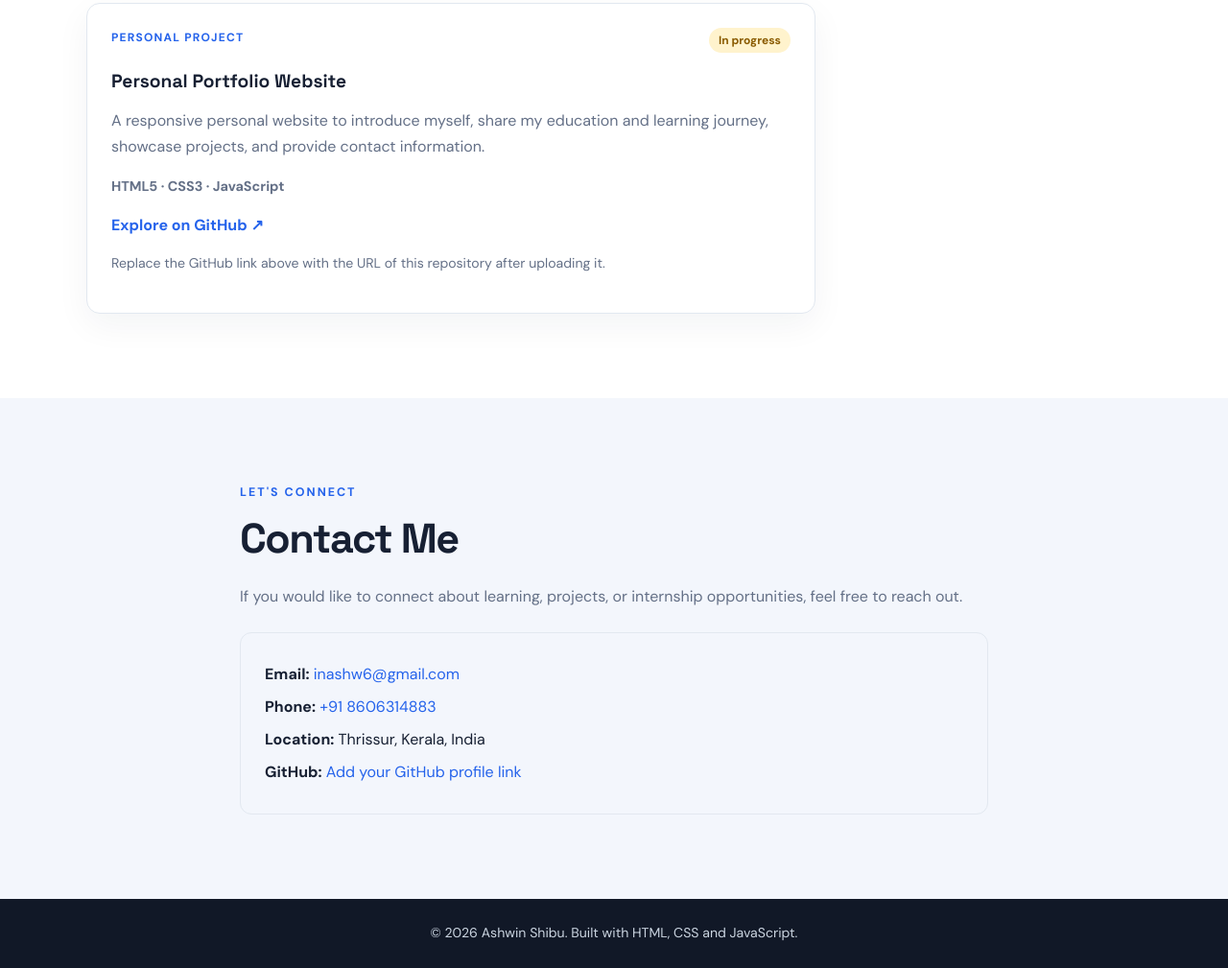
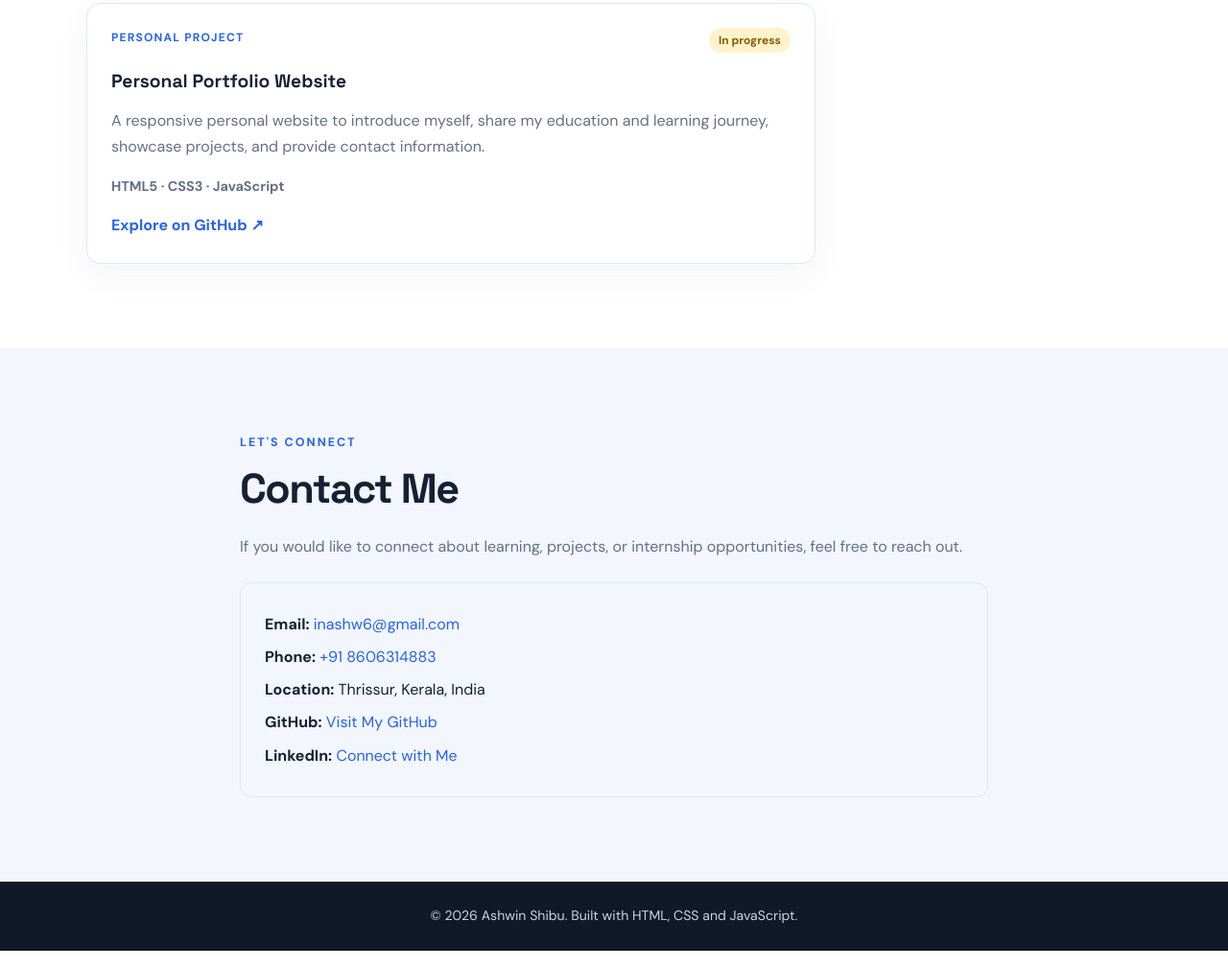
Before and after one commit to ashwin567/ashwin-personal-portfolio, a plain HTML site: page index.html in a window 1280 px wide. Shown: the part 1992-3001 px from the top of the page at 96% size. Drawn offline with Linux system fonts and the light colour scheme.

Commit message:
Update index.html

```diff
--- a/index.html
+++ b/index.html
@@ -1,4 +1,4 @@
-<!DOCTYPE html>
+ <!DOCTYPE html>
 <html lang="en">
 <head>
   <meta charset="UTF-8">
@@ -7,11 +7,16 @@
   <title>Ashwin Shibu | Web Developer Portfolio</title>
   <link rel="stylesheet" href="style.css">
 </head>
+
 <body>
+
   <header class="site-header">
     <nav class="navbar container" aria-label="Main navigation">
       <a class="logo" href="#home">Ashwin<span>.</span></a>
-      <button class="menu-toggle" id="menuToggle" aria-label="Toggle navigation" aria-expanded="false">☰</button>
+
+      <button class="menu-toggle" id="menuToggle"
+        aria-label="Toggle navigation" aria-expanded="false">☰</button>
+
       <ul class="nav-links" id="navLinks">
         <li><a href="#home">Home</a></li>
         <li><a href="#about">About</a></li>
@@ -23,48 +28,66 @@
   </header>
 
   <main>
+
+    <!-- Home Section -->
     <section class="hero section" id="home">
       <div class="container hero-content">
+
         <img src="profile.jpg"
-     alt="Ashwin Shibu"
-     style="width:160px;height:160px;object-fit:cover;border-radius:50%;margin-bottom:25px;">
+          alt="Ashwin Shibu"
+          style="width:160px;height:160px;object-fit:cover;border-radius:50%;margin-bottom:25px;">
+
         <p class="eyebrow">HELLO, I'M</p>
         <h1>Ashwin Shibu</h1>
         <h2>Computer Science Student</h2>
+
         <p class="hero-text">
           I am a first-year B.Tech Computer Science and Engineering student
           interested in web development, technology, and building useful digital experiences.
         </p>
+
         <div class="hero-actions">
           <a class="button primary" href="#projects">View My Projects</a>
           <a class="button secondary" href="#contact">Get In Touch</a>
         </div>
+
       </div>
     </section>
 
+    <!-- About Section -->
     <section class="section" id="about">
       <div class="container narrow">
+
         <p class="eyebrow">GET TO KNOW ME</p>
         <h2 class="section-title">About Me</h2>
+
         <p>
           I am pursuing a B.Tech in Computer Science and Engineering at
           Jyothi Engineering College, Thrissur, Kerala. I enjoy learning
           programming concepts and exploring how websites are designed and built.
           I am currently developing my skills through practice and personal projects.
         </p>
+
         <div class="education-card">
           <h3>B.Tech — Computer Science and Engineering</h3>
           <p>Jyothi Engineering College, Thrissur, Kerala</p>
           <p class="muted">First Year | 2026–Present</p>
         </div>
+
       </div>
     </section>
 
+    <!-- Skills Section -->
     <section class="section section-alt" id="skills">
       <div class="container">
+
         <p class="eyebrow">WHAT I'M LEARNING</p>
         <h2 class="section-title">Technical Skills</h2>
-        <p class="section-intro">Technologies I am learning and practising as I build my development skills.</p>
+
+        <p class="section-intro">
+          Technologies I am learning and practising as I build my development skills.
+        </p>
+
         <div class="skill-grid">
           <span>HTML5</span>
           <span>CSS3</span>
@@ -73,52 +96,104 @@
           <span>Git &amp; GitHub</span>
           <span>Problem-Solving</span>
         </div>
+
       </div>
     </section>
 
+    <!-- Projects Section -->
     <section class="section" id="projects">
       <div class="container">
+
         <p class="eyebrow">MY WORK</p>
         <h2 class="section-title">Projects</h2>
+
         <article class="project-card">
+
           <div class="project-topline">
             <span class="project-label">PERSONAL PROJECT</span>
             <span class="status">In progress</span>
           </div>
+
           <h3>Personal Portfolio Website</h3>
+
           <p>
             A responsive personal website to introduce myself, share my education
             and learning journey, showcase projects, and provide contact information.
           </p>
+
           <p class="tech-list">HTML5 · CSS3 · JavaScript</p>
-          <a class="text-link" href="https://github.com/" target="_blank" rel="noopener noreferrer">
+
+          <a class="text-link"
+            href="https://github.com/ashwin567/ashwin-personal-portfolio"
+            target="_blank" rel="noopener noreferrer">
             Explore on GitHub <span aria-hidden="true">↗</span>
           </a>
-          <p class="small-note">Replace the GitHub link above with the URL of this repository after uploading it.</p>
+
         </article>
       </div>
     </section>
 
+    <!-- Contact Section -->
     <section class="section section-alt" id="contact">
       <div class="container narrow">
+
         <p class="eyebrow">LET'S CONNECT</p>
         <h2 class="section-title">Contact Me</h2>
-        <p>If you would like to connect about learning, projects, or internship opportunities, feel free to reach out.</p>
+
+        <p>
+          If you would like to connect about learning, projects, or internship
+          opportunities, feel free to reach out.
+        </p>
+
         <div class="contact-list">
-          <p><strong>Email:</strong> <a href="mailto:inashw6@gmail.com">inashw6@gmail.com</a></p>
-          <p><strong>Phone:</strong> <a href="tel:+918606314883">+91 8606314883</a></p>
-          <p><strong>Location:</strong> Thrissur, Kerala, India</p>
-          <p><strong>GitHub:</strong> <a href="https://github.com/" target="_blank" rel="noopener noreferrer">Add your GitHub profile link</a></p>
+
+          <p>
+            <strong>Email:</strong>
+            <a href="mailto:inashw6@gmail.com">inashw6@gmail.com</a>
+          </p>
+
+          <p>
+            <strong>Phone:</strong>
+            <a href="tel:+918606314883">+91 8606314883</a>
+          </p>
+
+          <p>
+            <strong>Location:</strong> Thrissur, Kerala, India
+          </p>
+
+          <p>
+            <strong>GitHub:</strong>
+            <a href="https://github.com/ashwin567/ashwin-personal-portfolio"
+              target="_blank" rel="noopener noreferrer">
+              Visit My GitHub
+            </a>
+          </p>
+
+          <p>
+            <strong>LinkedIn:</strong>
+            <a href="https://www.linkedin.com/in/ashwin-shibu-2a4017394/"
+              target="_blank" rel="noopener noreferrer">
+              Connect with Me
+            </a>
+          </p>
+
         </div>
       </div>
     </section>
+
   </main>
 
+  <!-- Footer -->
   <footer class="footer">
     <div class="container">
-      <p>© <span id="year"></span> Ashwin Shibu. Built with HTML, CSS and JavaScript.</p>
+      <p>
+        © <span id="year"></span> Ashwin Shibu.
+        Built with HTML, CSS and JavaScript.
+      </p>
     </div>
   </footer>
+
   <script src="script.js"></script>
+
 </body>
 </html>
```
